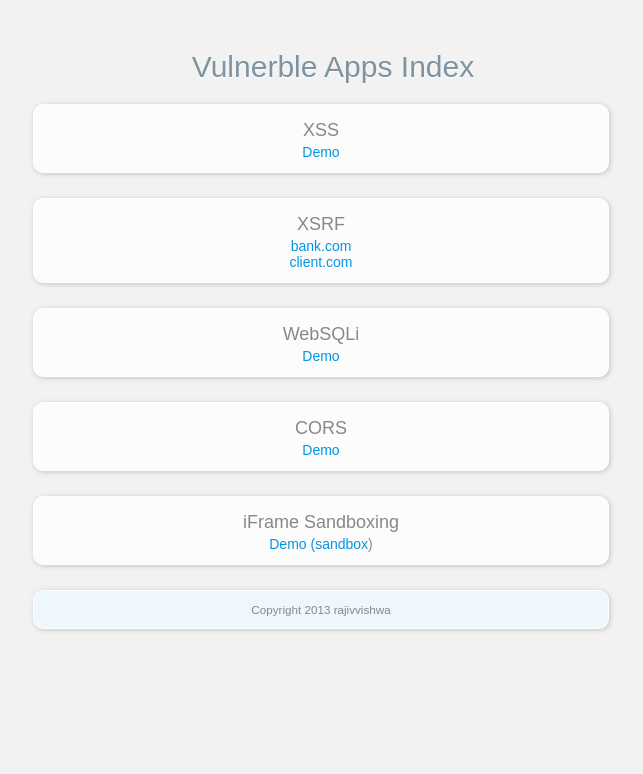
After one commit to rajivvishwa/appsec, a PHP site: page /index.php in a window 1280 px wide. The commit adds this page. Shown: the top 774 px of the page, without its empty margins (307-950 px from the left). Run offline with PHP 8.4, Linux system fonts and the light colour scheme; a stand-in replaces the project's code that opens the database connection.

Commit message:
Updated XSS

```diff
--- /dev/null
+++ b/include/footer.php
@@ -0,0 +1,3 @@
+<div id="divIncludes" align=center>
+	<small>Copyright 2013 rajivvishwa</small><br>
+</div>
--- /dev/null
+++ b/include/header.php
@@ -0,0 +1,6 @@
+<h1><?php echo $title ?></h1>
+<div id="divIncludes" align=center>
+	<a href="/appsec">
+			<img src="../include/home.png" alt="Home Img" style="width:30px;height:30px;vertical-align:middle">
+	</a>
+</div>
--- a/styles.css
+++ b/include/styles.css
@@ -6,8 +6,28 @@
 body{
   font-size:14px;
   color:#666;
-  background:url('client.com/img/bg.jpg') #f2f2f2;
+  background: #f2f2f2;
   font-family:Arial, Helvetica, sans-serif;
+}
+
+#divIncludes{
+
+  padding:12px;
+  width:550px;
+  position:relative;
+  background-color:#EDF7FC;
+  border:1px solid white;
+  color:#888;
+  margin-bottom:25px;
+
+  -moz-border-radius:10px;
+  -webkit-border-radius:10px;
+  border-radius:10px;
+
+  -moz-box-shadow:1px 1px 5px #c2c2c2;
+  -webkit-box-shadow:1px 1px 5px #c2c2c2;
+  box-shadow:1px 1px 5px #c2c2c2;
+
 }
 
 #divContainer{
@@ -190,3 +210,25 @@ hr {
 }
 
 /*Table Styling Ends 2D92C5*/
+
+input[type=checkbox].css-cb {
+display:none;
+}
+
+input[type=checkbox].css-cb + label.css-lbl {
+    padding-left:20px;
+    height:15px;
+    display:inline-block;
+    line-height:15px;
+    background-repeat:no-repeat;
+    background-position: 0 0;
+    font-size:15px;
+    vertical-align:middle;
+    cursor:pointer;
+}
+
+input[type=checkbox].css-cb:checked + label.css-lbl {
+background-position: 0 -15px;
+}
+
+.css-lbl{ background-image:url(http://csscheckbox.com/checkboxes/lite-cyan-check.png); }
--- /dev/null
+++ b/index.php
@@ -0,0 +1,48 @@
+<HTML>
+	<HEAD>
+		<TITLE> Vulnerable Apps </TITLE>
+		<link rel="stylesheet" type="text/css" href="include/styles.css" />
+	</HEAD>
+
+	<BODY>
+		<h1>Vulnerble Apps Index</h1>
+		<div id="main">
+			<div id="divContainer" align="center">
+				<p>
+					XSS
+				</p>
+				<a href="xss/">Demo</a>
+			</div>
+			<div id="divContainer" align="center">
+				<p>
+					XSRF
+				</p>
+				<a href="xsrf/bank.com">bank.com</a>
+				<BR>
+				<a href="xsrf/client.com">client.com</a>
+			</div>
+			<div id="divContainer" align="center">
+				<p>
+					WebSQLi
+				</p>
+				<a href="html5/websql/">Demo</a>
+				<BR>
+			</div>
+			<div id="divContainer" align="center">
+				<p>
+					CORS
+				</p>
+				<a href="html5/cors-client/">Demo</a>
+			</div>
+
+			<div id="divContainer" align="center">
+				<p>
+					iFrame Sandboxing
+				</p>
+				<a href="html5/iframe/">Demo (<a href="/html5/iframe/index.php?sandbox">sandbox</a>)
+				<BR>
+			</div>
+			<?php include 'include/footer.php'; ?>
+		</div>
+	</BODY>
+</HTML>
```
Also changed, not shown: index.html (deleted, +0 -37 lines), xss/echo.php (+18 -16 lines), xss/index.php (+16 -10 lines), include/home.png (added), 1 other file.
